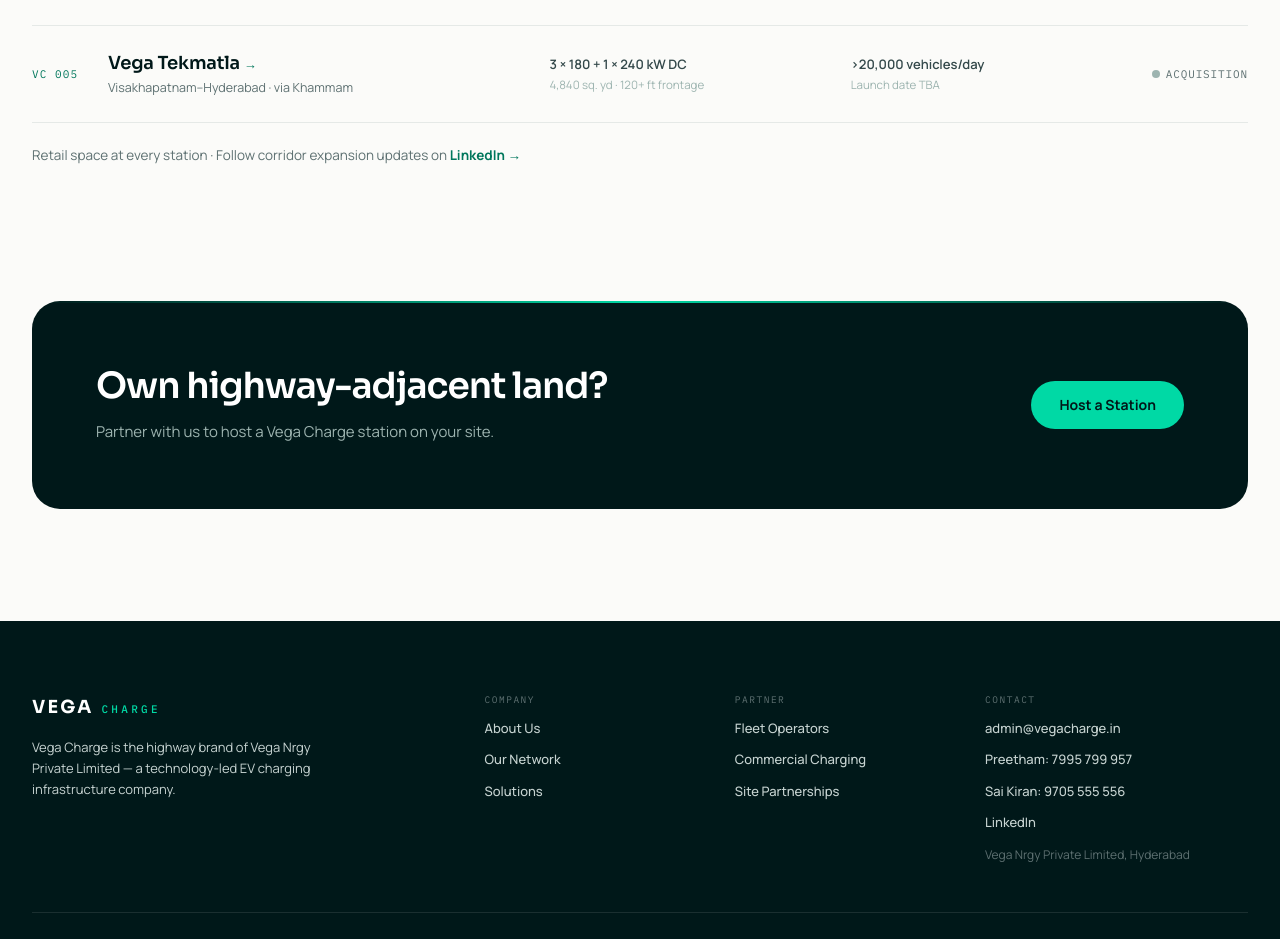
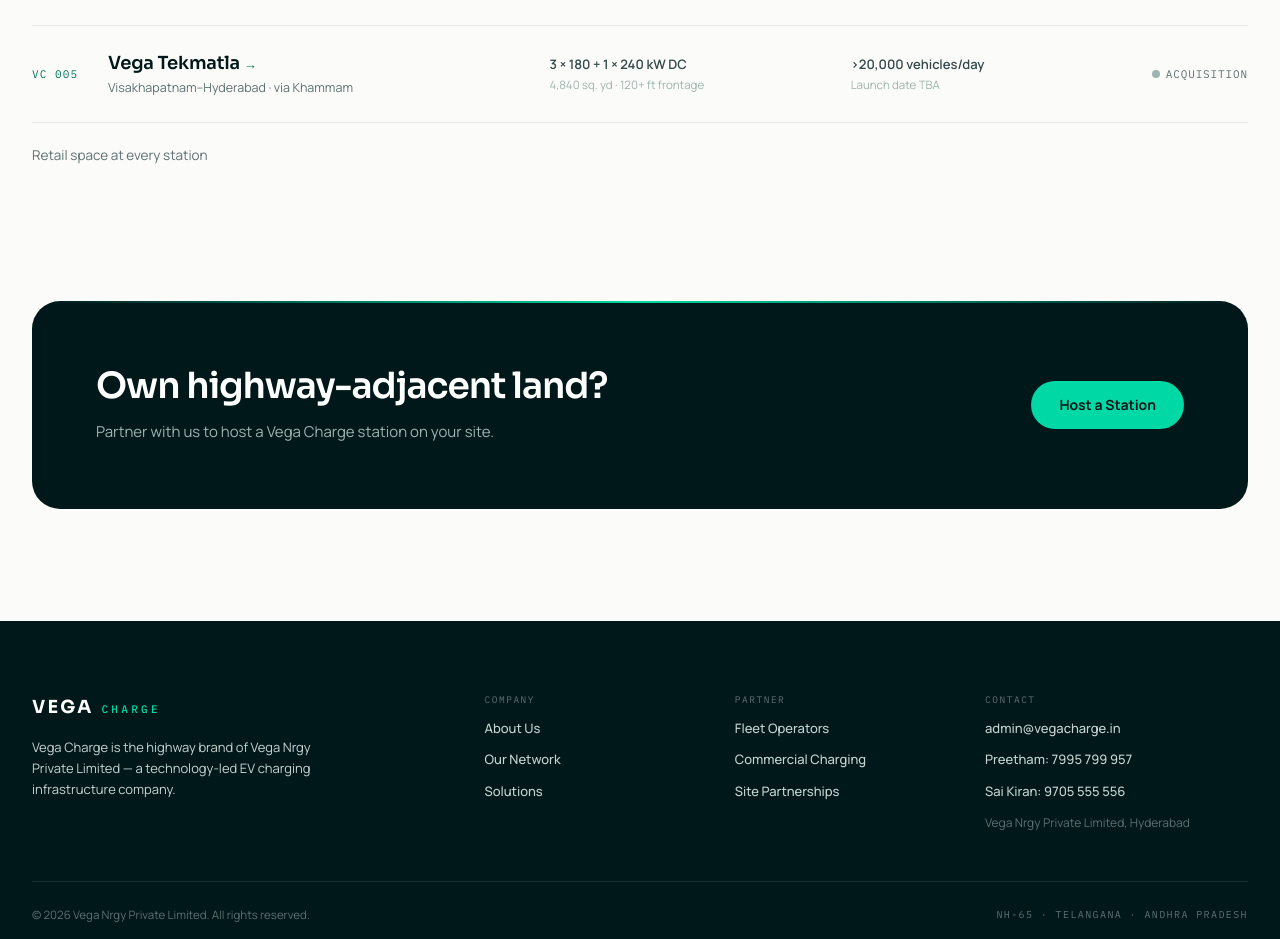
Before and after one commit to vega-nrgy/vega-web, a React (Vite) app: page /network in a window 1280 px wide. Shown: the part 4033-4972 px from the top of the page. Built offline with nearby package versions, Linux system fonts and the light colour scheme.

Commit message:
Comment out LinkedIn mentions sitewide — page not live yet
Hide the LinkedIn link/callouts in the footer, contact details, the
network station list, and the about page's founder-card placeholder,
until the company page is actually published. Left commented so
they're easy to restore.

```diff
--- a/src/components/Footer.tsx
+++ b/src/components/Footer.tsx
@@ -59,12 +59,12 @@
             <a href="tel:+919705555556" className="text-[13px] font-medium text-onink transition-colors hover:text-white">
               Sai Kiran: 9705 555 556
             </a>
-            <a
+            {/* <a
               href="https://linkedin.com/company/veganrgy"
               className="text-[13px] font-medium text-onink transition-colors hover:text-white"
             >
               LinkedIn
-            </a>
+            </a> */}
             <span className="text-xs leading-relaxed text-muted">Vega Nrgy Private Limited, Hyderabad</span>
           </div>
         </div>
--- a/src/components/sections/about/Team.tsx
+++ b/src/components/sections/about/Team.tsx
@@ -13,7 +13,7 @@
       <div className="p-6">
         <p className="font-display text-[17px] font-semibold text-ink">Name</p>
         <p className="mt-1 text-[12.5px] text-muted">Title &middot; two-line background</p>
-        <p className="mt-2.5 text-[12.5px] font-semibold text-mint-deep">LinkedIn &rarr;</p>
+        {/* <p className="mt-2.5 text-[12.5px] font-semibold text-mint-deep">LinkedIn &rarr;</p> */}
       </div>
     </div>
   )
--- a/src/components/sections/contact/ContactDetails.tsx
+++ b/src/components/sections/contact/ContactDetails.tsx
@@ -49,9 +49,9 @@
           <br />
           Hyderabad 500068
         </p>
-        <a href="https://linkedin.com/company/veganrgy" className="mt-3.5 inline-block text-[13px] font-semibold text-mint-deep">
+        {/* <a href="https://linkedin.com/company/veganrgy" className="mt-3.5 inline-block text-[13px] font-semibold text-mint-deep">
           linkedin.com/company/veganrgy &rarr;
-        </a>
+        </a> */}
       </div>
       <a
         href={MAP_URL}
--- a/src/components/sections/network/StationList.tsx
+++ b/src/components/sections/network/StationList.tsx
@@ -116,10 +116,11 @@
           ))}
         </ul>
         <p className="py-5.5 text-[13.5px] leading-relaxed text-muted">
-          Retail space at every station &middot; Follow corridor expansion updates on{' '}
+          Retail space at every station
+          {/* &middot; Follow corridor expansion updates on{' '}
           <a href="https://linkedin.com/company/veganrgy" className="font-bold text-mint-deep">
             LinkedIn &rarr;
-          </a>
+          </a> */}
         </p>
       </div>
     </Section>
```
